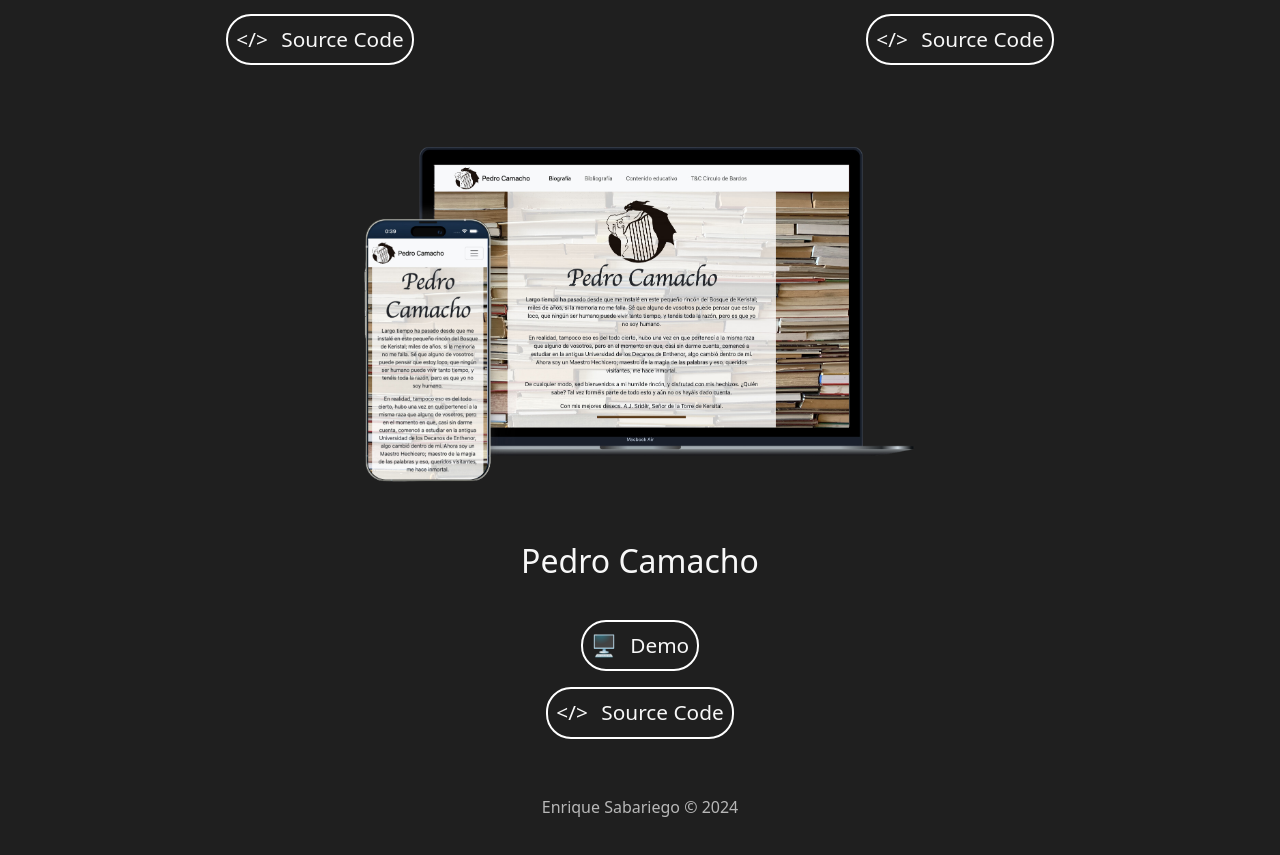
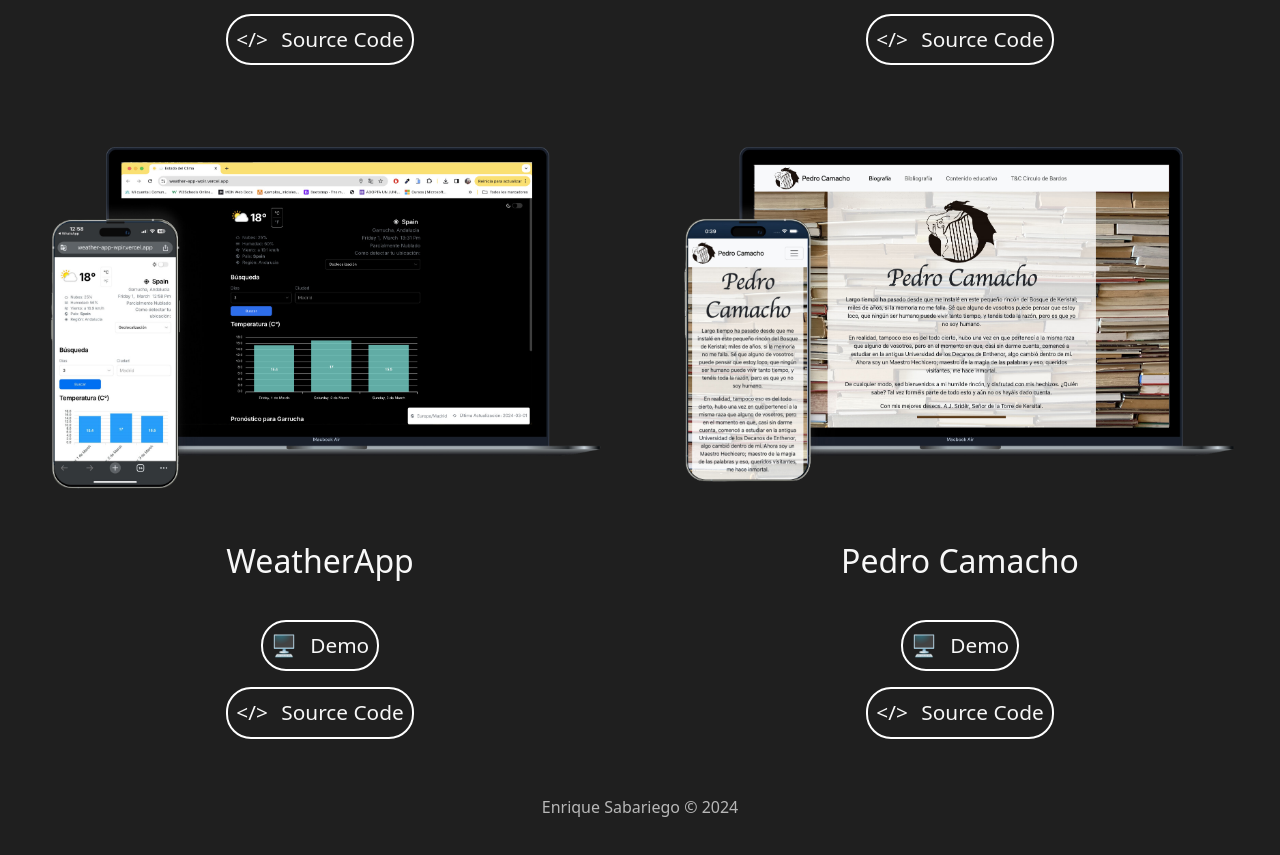
Before and after one commit to Agnielli/portfolioes, a React (Vite) app: page /portfolio in a window 1280 px wide. Shown: the part 1326-2181 px from the top of the page. Built offline with nearby package versions, Linux system fonts and the light colour scheme.

Commit message:
weatherapp

```diff
--- a/src/info/Info.js
+++ b/src/info/Info.js
@@ -4,6 +4,7 @@ import mock2 from "../img/mock2.png"
 import mock3 from "../img/mock3.png"
 import mock4 from "../img/mock4.png"
 import mock5 from "../img/mock5.png"
+import mock6 from "../img/mock6.png"
 import { faInstagram, faGithub, faLinkedin} from '@fortawesome/free-brands-svg-icons'
 
 
@@ -110,6 +111,12 @@ export const info = {
             image: mock4
         },
         {
+            title: "WeatherApp",
+            live: "https://weather-app-wpir.vercel.app/",
+            source: "https://github.com/Agnielli/WeatherApp",
+            image: mock6
+        },
+        {
             title: "Pedro Camacho",
             image: mock5
         }
```
Also changed, not shown: src/img/mock3.png, src/img/mock6.png (added).
